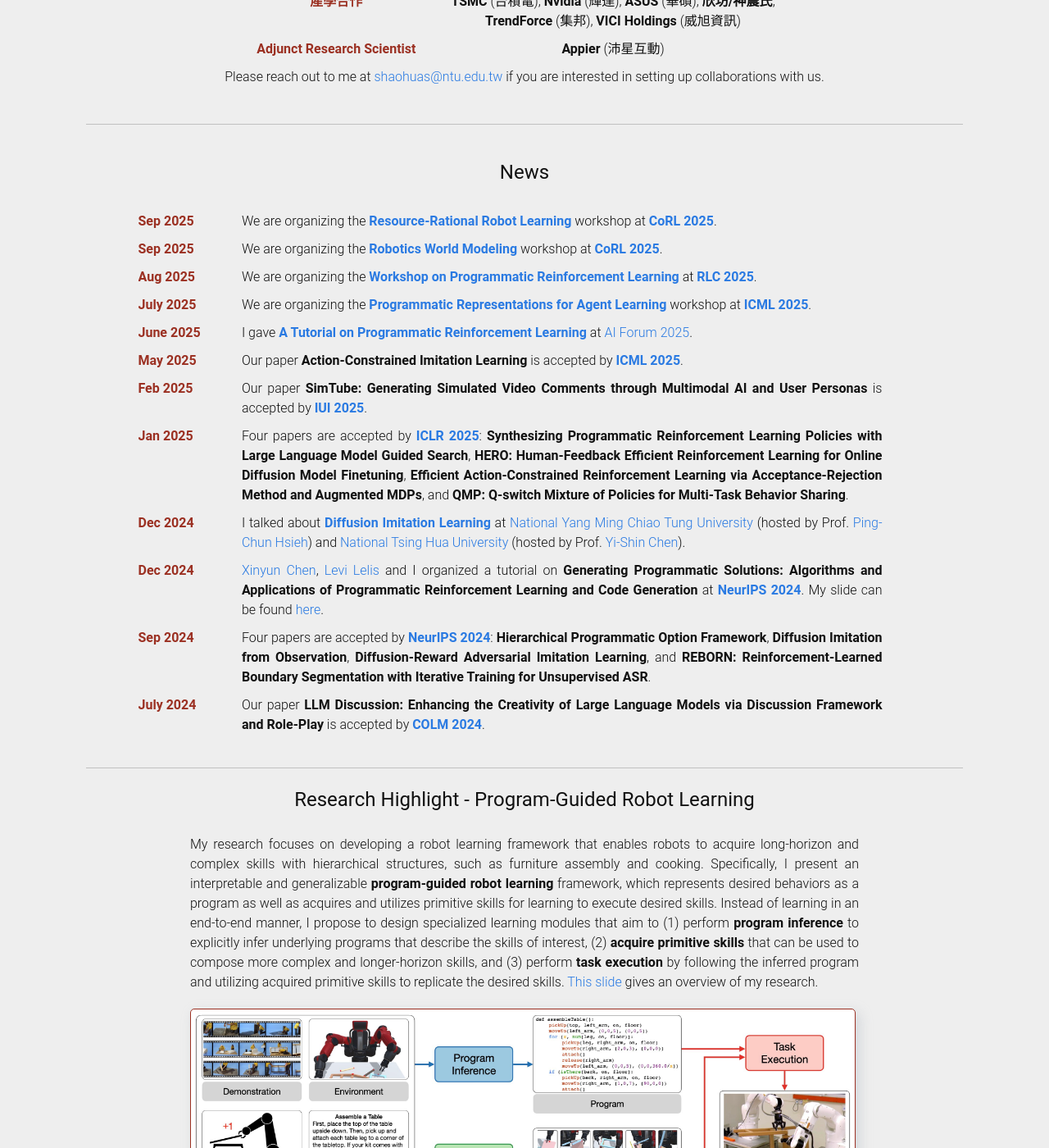
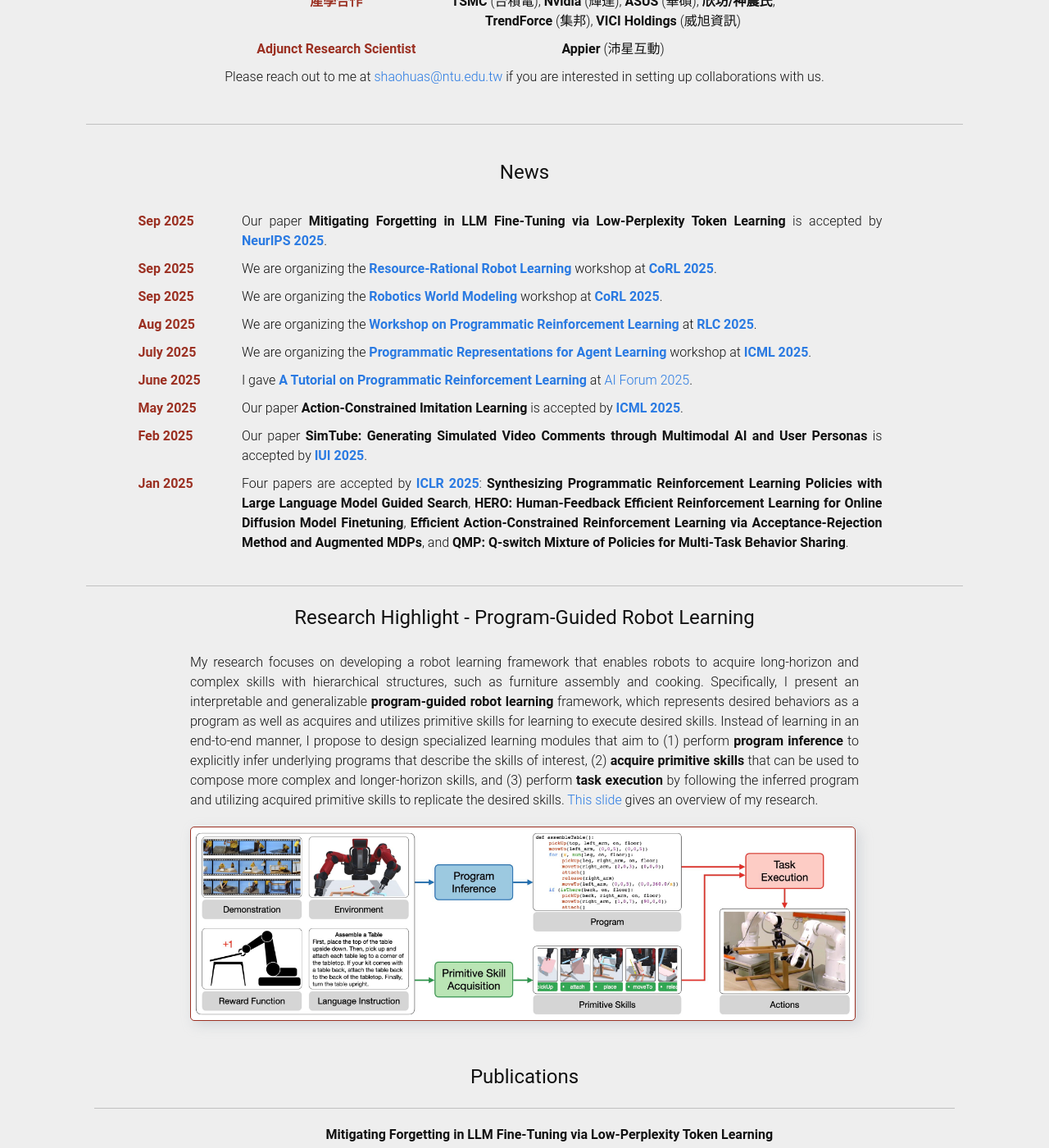
Before and after one commit to shaohua0116/shaohua0116.github.io, a Jekyll site: the page built from index.html, in a window 1280 px wide and 1400 px high, scrolled down 815 px. Shown: the whole window at 82% size. Built offline with Jekyll 4.4.1, drawn with Linux system fonts in a browser that asks for light colours; some web fonts are replaced; some of the changed lines change nothing that is shown.

Commit message:
update neurips 2025

```diff
--- a/_data/news.yml
+++ b/_data/news.yml
@@ -1,3 +1,5 @@
+- news: 'Our paper <b>Mitigating Forgetting in LLM Fine-Tuning via Low-Perplexity Token Learning</b> is accepted by <b><a href="https://neurips.cc/">NeurIPS 2025</a></b>.'
+  date: 'Sep 2025'
 - news: 'We are organizing the <b><a href="https://rational-robots.github.io/">Resource-Rational Robot Learning</a></b> workshop at <b><a href="https://www.corl.org/">CoRL 2025</a></b>.'
   date: 'Sep 2025'
 - news: 'We are organizing the <b><a href="https://robot-world-modeling.github.io/">Robotics World Modeling</a></b> workshop at <b><a href="https://www.corl.org/">CoRL 2025</a></b>.'
@@ -14,14 +16,14 @@
   date: 'Feb 2025'
 - news: 'Four papers are accepted by <b><a href="https://iclr.cc/Conferences/2025/Dates">ICLR 2025</a></b>: <b>Synthesizing Programmatic Reinforcement Learning Policies with Large Language Model Guided Search</b>, <b>HERO: Human-Feedback Efficient Reinforcement Learning for Online Diffusion Model Finetuning</b>, <b>Efficient Action-Constrained Reinforcement Learning via Acceptance-Rejection Method and Augmented MDPs</b>, and <b>QMP: Q-switch Mixture of Policies for Multi-Task Behavior Sharing</b>.'
   date: 'Jan 2025'
-- news: "I talked about <b><a href='https://drive.google.com/file/d/1os1Tqo5QTaPSzhxNcchTmoLbdzq9h7O8/view?usp=drive_link'>Diffusion Imitation Learning</a></b> at <a href='https://www.nycu.edu.tw/nycu/ch/index'>National Yang Ming Chiao Tung University</a> (hosted by Prof. <a href='https://pinghsieh.github.io/'>Ping-Chun Hsieh</a>) and <a href='https://nthu-en.site.nthu.edu.tw/'>National Tsing Hua University</a> (hosted by Prof. <a href='https://pinghsieh.github.io'>Yi-Shin Chen</a>)."
-  date: 'Dec 2024'
-- news: '<a href="https://jungyhuk.github.io/">Xinyun Chen</a>, <a href="https://webdocs.cs.ualberta.ca/~santanad/">Levi Lelis</a> and I organized a tutorial on <b>Generating Programmatic Solutions: Algorithms and Applications of Programmatic Reinforcement Learning and Code Generation</b> at <b><a href="https://neurips.cc/Conferences/2024/Dates">NeurIPS 2024</a></b>. My slide can be found <a href="https://drive.google.com/file/d/10x7KE7w9yU47bToFVC-dKpuP-0lPRbmU/view?usp=drive_link">here</a>.'
-  date: 'Dec 2024'
-- news: 'Four papers are accepted by <b><a href="https://neurips.cc/Conferences/2024/Dates">NeurIPS 2024</a></b>: <b>Hierarchical Programmatic Option Framework</b>, <b>Diffusion Imitation from Observation</b>, <b>Diffusion-Reward Adversarial Imitation Learning</b>, and <b>REBORN: Reinforcement-Learned Boundary Segmentation with Iterative Training for Unsupervised ASR</b>.'
-  date: 'Sep 2024'
-- news: 'Our paper <b>LLM Discussion: Enhancing the Creativity of Large Language Models via Discussion Framework and Role-Play</b> is accepted by <b><a href="https://colmweb.org/">COLM 2024</a></b>.'
-  date: 'July 2024'
+    ## - news: "I talked about <b><a href='https://drive.google.com/file/d/1os1Tqo5QTaPSzhxNcchTmoLbdzq9h7O8/view?usp=drive_link'>Diffusion Imitation Learning</a></b> at <a href='https://www.nycu.edu.tw/nycu/ch/index'>National Yang Ming Chiao Tung University</a> (hosted by Prof. <a href='https://pinghsieh.github.io/'>Ping-Chun Hsieh</a>) and <a href='https://nthu-en.site.nthu.edu.tw/'>National Tsing Hua University</a> (hosted by Prof. <a href='https://pinghsieh.github.io'>Yi-Shin Chen</a>)."
+    ##   date: 'Dec 2024'
+    ## - news: '<a href="https://jungyhuk.github.io/">Xinyun Chen</a>, <a href="https://webdocs.cs.ualberta.ca/~santanad/">Levi Lelis</a> and I organized a tutorial on <b>Generating Programmatic Solutions: Algorithms and Applications of Programmatic Reinforcement Learning and Code Generation</b> at <b><a href="https://neurips.cc/Conferences/2024/Dates">NeurIPS 2024</a></b>. My slide can be found <a href="https://drive.google.com/file/d/10x7KE7w9yU47bToFVC-dKpuP-0lPRbmU/view?usp=drive_link">here</a>.'
+    ##   date: 'Dec 2024'
+    ## - news: 'Four papers are accepted by <b><a href="https://neurips.cc/Conferences/2024/Dates">NeurIPS 2024</a></b>: <b>Hierarchical Programmatic Option Framework</b>, <b>Diffusion Imitation from Observation</b>, <b>Diffusion-Reward Adversarial Imitation Learning</b>, and <b>REBORN: Reinforcement-Learned Boundary Segmentation with Iterative Training for Unsupervised ASR</b>.'
+    ##   date: 'Sep 2024'
+    ## - news: 'Our paper <b>LLM Discussion: Enhancing the Creativity of Large Language Models via Discussion Framework and Role-Play</b> is accepted by <b><a href="https://colmweb.org/">COLM 2024</a></b>.'
+    ##   date: 'July 2024'
     # - news: 'Our paper <b>Diffusion Model-Augmented Behavioral Cloning</b> is accepted by <b><a href="https://icml.cc/Conferences/2024/Dates">ICML 2024</a></b>.'
   #   date: 'May 2024'
     # - news: "I gave a talk at <a href='https://groups.oist.jp/mlss'>The Machine Learning Summer School in Okinawa 2024</a> on <b><a href='./slides/MLSS2024.pdf'>Learning to Synthesize Programs as Interpretable and Generalizable Reinforcement Learning Policies</a></b>."
```
